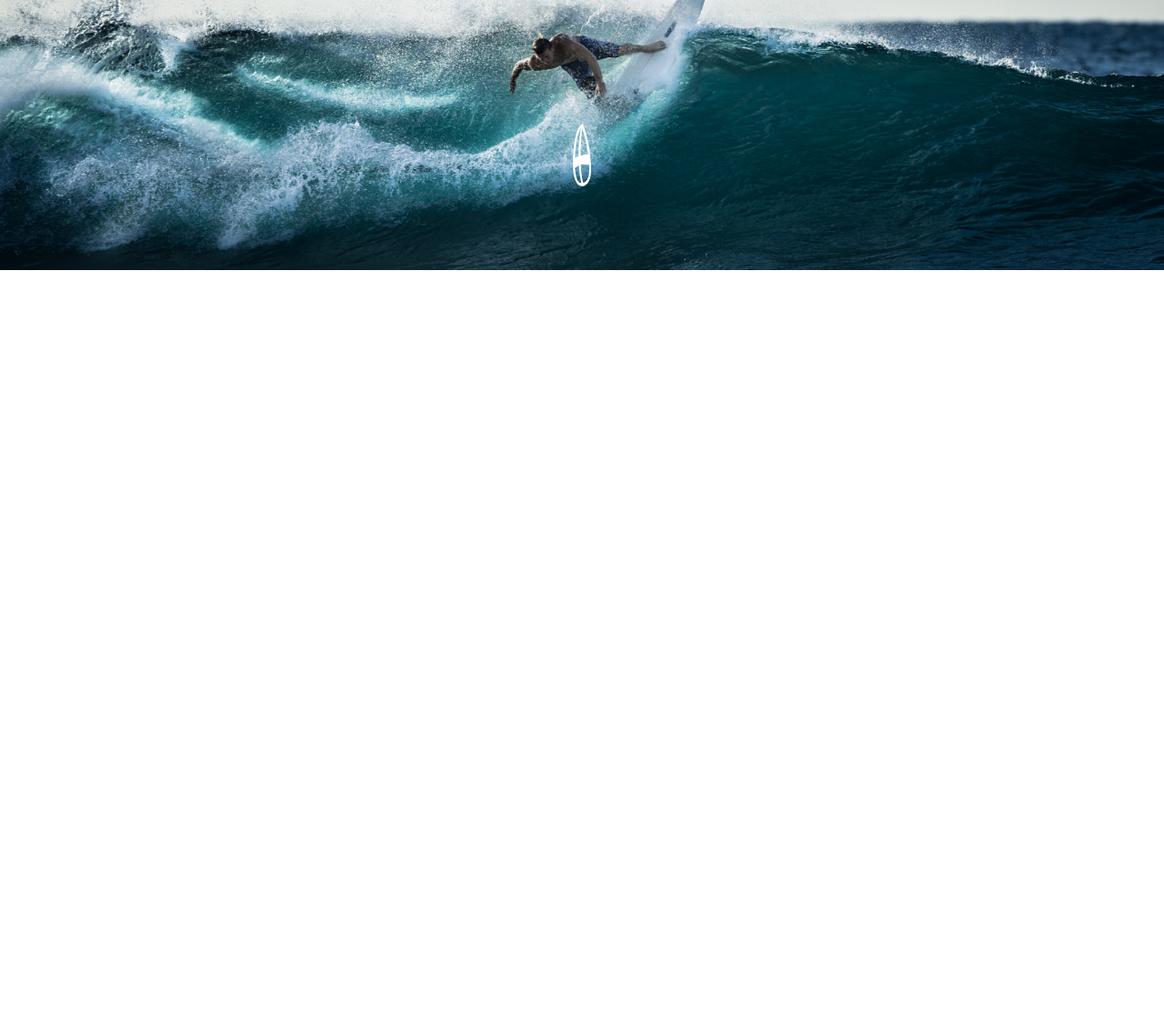
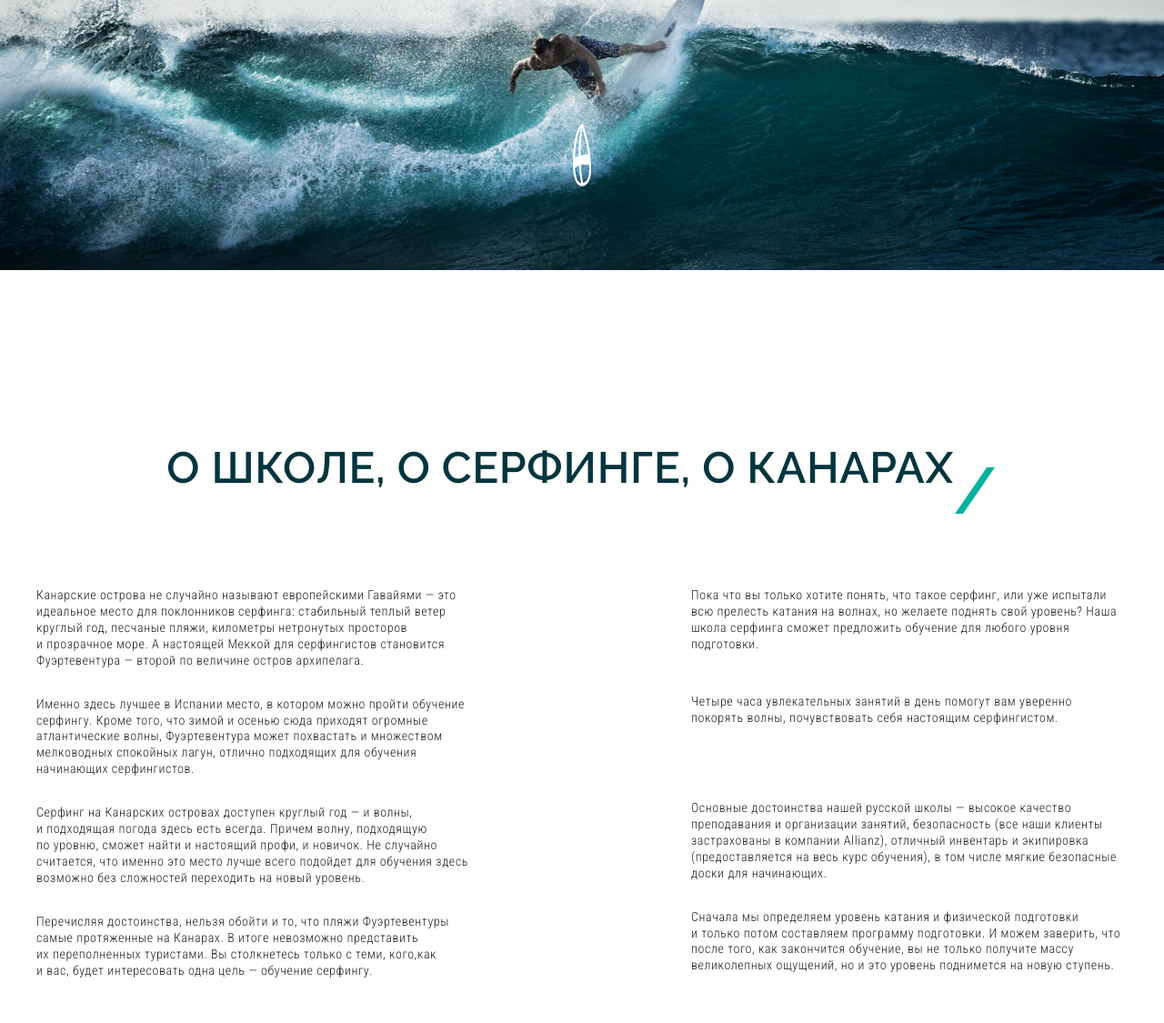
Before and after one commit to byMaximKnyazev/Wawe, a plain HTML site: page index.html in a window 1280 px wide. Shown: the part 503-1628 px from the top of the page at 91% size. Before the commit the page ends 800 px from the top, so only its background shows below. Drawn offline with nearby package versions, Linux system fonts and the light colour scheme.

Commit message:
added a section about

```diff
--- a/css/style.css
+++ b/css/style.css
@@ -76,6 +76,34 @@ body {
 	display: flex;
 }
 
+.title {
+	position: relative;
+	display: inline-block;
+	margin: 0 auto;
+	padding-right: 48px;
+	padding-bottom: 40px;
+	color: #01353E;
+	font-family: 'Raleway', sans-serif;
+	font-size: 48px;
+	font-weight: 600;
+	letter-spacing: 0.6px;
+	text-transform: uppercase;
+}
+
+.title::after {
+	content: "/";
+	position: absolute;
+	bottom: 0;
+	right: 0;
+	color: #00B2A0;
+	font-family: 'Raleway', sans-serif;
+	font-size: 72px;
+	font-style: normal;
+	font-weight: 600;
+	line-height: normal;
+	letter-spacing: 0.6px;
+}
+
 /* ------------------------------ */
 
 /* Header */
@@ -139,3 +167,32 @@ body {
 .header__content-icon {
 	margin-bottom: 92px;
 }
+
+/* About */
+.about {
+	padding: 189px 0 200px;
+}
+
+.about__heading {
+	margin-bottom: 64px;
+	text-align: center;
+}
+
+.about__inner {
+	justify-content: space-between;
+}
+
+.about__left,
+.about__right {
+	max-width: 480px;
+	color: #242121;
+	font-size: 14px;
+	font-weight: 300;
+	line-height: 128.571%;
+	letter-spacing: 0.6px;
+}
+
+.about__text {
+	margin-bottom: 30px;
+	min-height: 87px;
+}
--- a/index.html
+++ b/index.html
@@ -75,6 +75,65 @@
 			</div>
 		</header>
 		<main class="main">
+			<section class="about">
+				<div class="container">
+					<div class="about__heading">
+						<h2 class="title about__title">
+							О&nbsp;ШКОЛЕ, О&nbsp;СЕРФИНГЕ, О&nbsp;КАНАРАХ
+						</h2>
+					</div>
+					<div class="about__inner flex">
+						<div class="about__left">
+							<p class="about__text">
+								Канарские острова не&nbsp;случайно называют европейскими Гавайями&nbsp;&mdash; это идеальное место для
+								поклонников серфинга: стабильный теплый ветер круглый год, песчаные пляжи, километры нетронутых
+								просторов и&nbsp;прозрачное море. А&nbsp;настоящей Меккой для серфингистов становится
+								Фуэртевентура&nbsp;&mdash; второй по&nbsp;величине остров архипелага.
+							</p>
+							<p class="about__text">
+								Именно здесь лучшее в&nbsp;Испании место, в&nbsp;котором можно пройти обучение серфингу. Кроме того, что
+								зимой и&nbsp;осенью сюда приходят огромные атлантические волны, Фуэртевентура может похвастать
+								и&nbsp;множеством мелководных спокойных лагун, отлично подходящих для обучения начинающих серфингистов.
+							</p>
+							<p class="about__text">
+								Серфинг на&nbsp;Канарских островах доступен круглый год&nbsp;&mdash; и&nbsp;волны, и&nbsp;подходящая
+								погода здесь есть всегда. Причем волну, подходящую по&nbsp;уровню, сможет найти и&nbsp;настоящий профи,
+								и&nbsp;новичок. Не&nbsp;случайно считается, что именно это место лучше всего подойдет для обучения здесь
+								возможно без сложностей переходить на&nbsp;новый уровень.
+							</p>
+							<p class="about__text">
+								Перечисляя достоинства, нельзя обойти и&nbsp;то, что пляжи Фуэртевентуры самые протяженные
+								на&nbsp;Канарах. В&nbsp;итоге невозможно представить их&nbsp;переполненных туристами.
+								Вы&nbsp;столкнетесь только с&nbsp;теми, кого,как и&nbsp;вас, будет интересовать одна цель&nbsp;&mdash;
+								обучение серфингу.
+							</p>
+						</div>
+						<div class="about__right">
+							<p class="about__text">
+								Пока что вы&nbsp;только хотите понять, что такое серфинг, или уже испытали всю прелесть катания
+								на&nbsp;волнах, но&nbsp;желаете поднять свой уровень? Наша школа серфинга сможет предложить обучение для
+								любого уровня подготовки.
+							</p>
+							<p class="about__text">
+								Четыре часа увлекательных занятий в&nbsp;день помогут вам уверенно покорять волны, почувствовать себя
+								настоящим серфингистом.
+							</p>
+							<p class="about__text">
+								Основные достоинства нашей русской школы&nbsp;&mdash; высокое качество преподавания и&nbsp;организации
+								занятий, безопасность (все наши клиенты застрахованы в&nbsp;компании Allianz), отличный инвентарь
+								и&nbsp;экипировка (предоставляется на&nbsp;весь курс обучения), в&nbsp;том числе мягкие безопасные доски
+								для начинающих.
+							</p>
+							<p class="about__text">
+								Сначала мы&nbsp;определяем уровень катания и&nbsp;физической подготовки и&nbsp;только потом составляем
+								программу подготовки. И&nbsp;можем заверить, что после того, как закончится обучение,
+								вы&nbsp;не&nbsp;только получите массу великолепных ощущений, но&nbsp;и&nbsp;это уровень поднимется
+								на&nbsp;новую ступень.
+							</p>
+						</div>
+					</div>
+				</div>
+			</section>
 		</main>
 		<footer class="footer"></footer>
 	</div>
```
